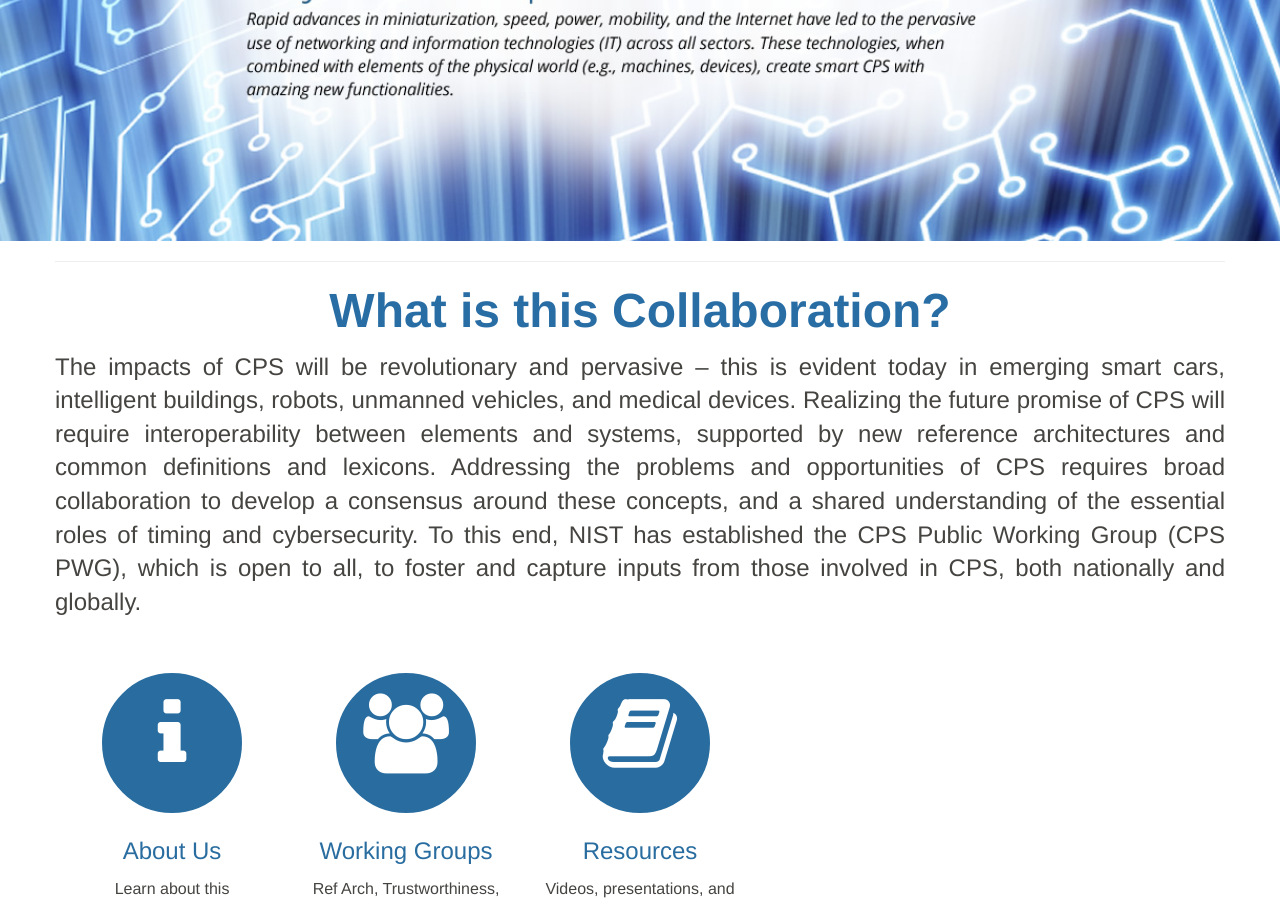
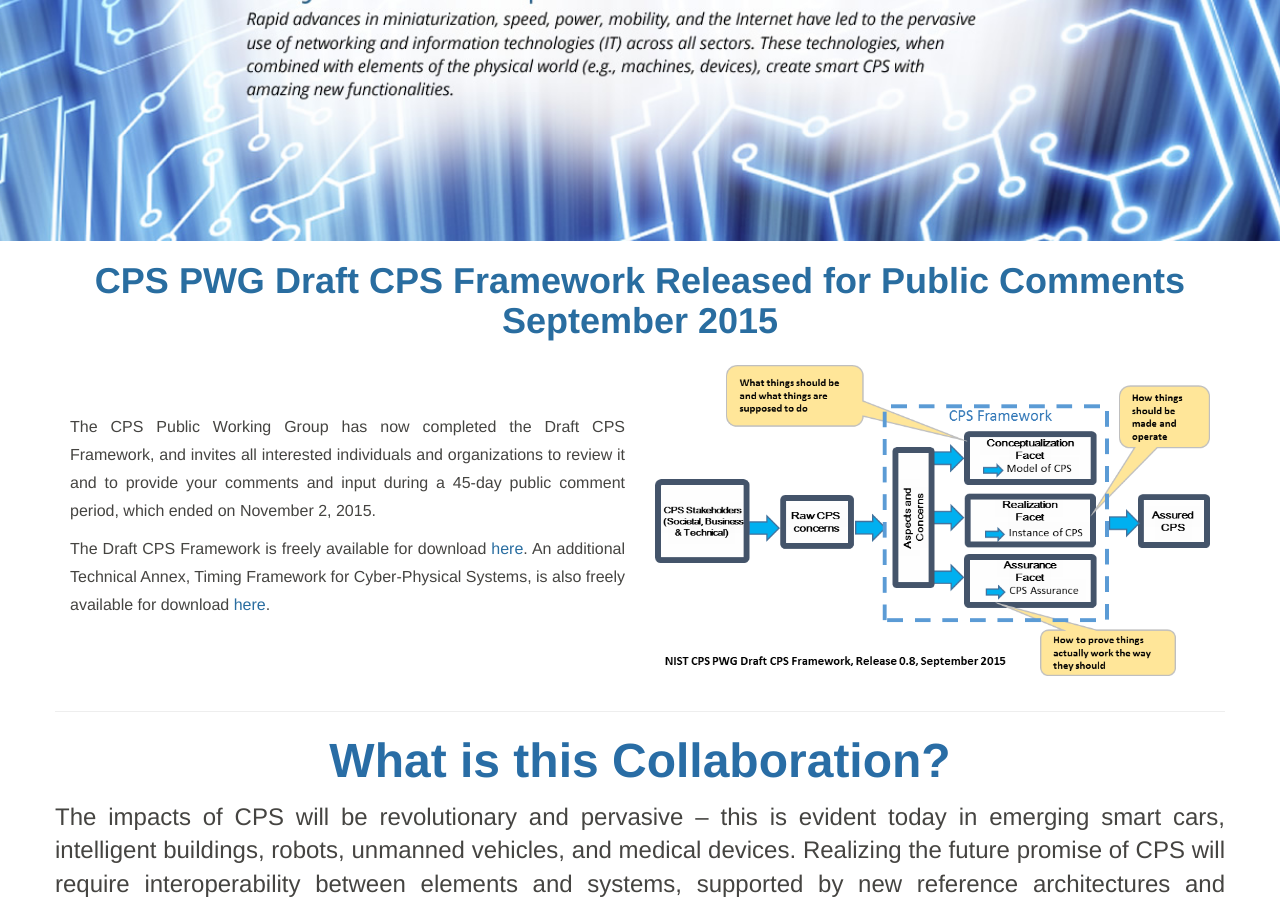
Before and after one commit to usnistgov/cpspwg, a Jekyll site: the page built from index.html, in a window 1280 px wide and 900 px high, scrolled down 283 px. Built offline with Jekyll 4.4.1, drawn with Linux system fonts in a browser that asks for light colours.

Commit message:
add announcement and access to draft

```diff
--- a/index.html
+++ b/index.html
@@ -15,6 +15,17 @@ title: Home
 		<div class="section-container">
 			<div class="section-content">
 				<!-- NEWS Banner insert -->
+<h1> CPS PWG Draft CPS Framework Released for Public Comments September 2015</h1>
+<table style="width:100%">
+  <tr>
+    <td style="width:50%;;padding:15px;">
+	<p>The CPS Public Working Group has now completed the Draft CPS Framework, and invites all interested individuals and organizations to review it and to provide your comments and input during a 45-day public comment period, which ended on November 2, 2015.</p>
+	<p>The Draft CPS Framework is freely available for download <a href="https://s3.amazonaws.com/nist-sgcps/cpspwg/pwgglobal/CPS_PWG_Draft_Framework_for_Cyber-Physical_Systems_Release_0_8_September_2015.pdf">here</a>. An additional Technical Annex, Timing Framework for Cyber-Physical Systems, is also freely available for download <a href="https://s3.amazonaws.com/nist-sgcps/cpspwg/files/pwgglobal/CPS_PWG_Timing_Annex_for_Draft_Framework_for_Cyber-Physical_Systems_Release_0.8_September_2015.pdf">here</a>.</p>
+	</td>
+    <td style="width:50%;padding:15px;"><img style="width:100%;" alt="NIST CPS PWG Draft CPS Framework, Release 0.8, September 2015" src="{{ site.baseurl }}/assets/Draft-CPS-Framework-Release-0.8.png"></td>
+  </tr>
+</table>
+
 				<!-- End Banner insert -->
 				<hr />
 
```
Also changed, not shown: _data/documents.yml (+7 -0 lines).
